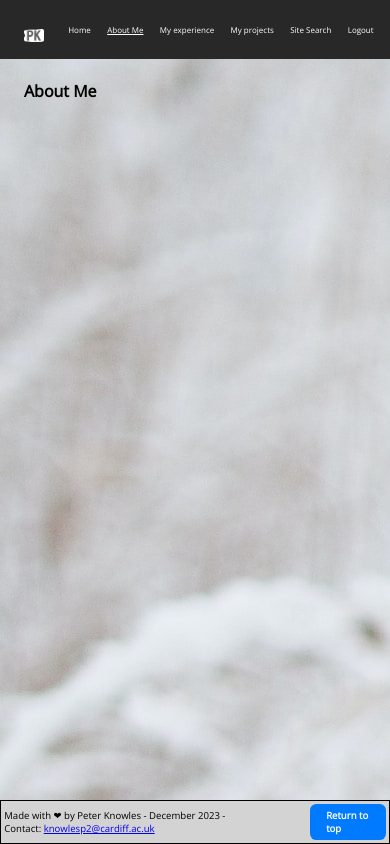
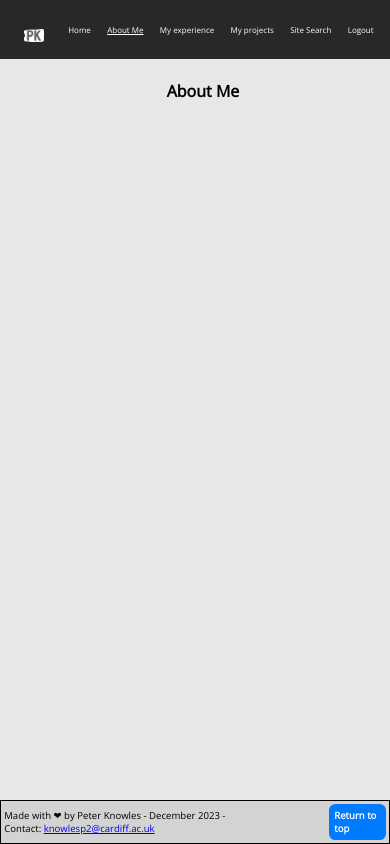
Before and after one commit to plknowles/Dynamic-Website-Portfolio, a Flask app: page /about in a window 390 px wide. Run offline with Flask 3, Linux system fonts and the light colour scheme; the visitor is signed in with stand-in values (Sample User, id 1).

Commit message:
responsive design edits

```diff
--- a/static/styles.css
+++ b/static/styles.css
@@ -7,6 +7,7 @@
 }
 /* Formatting for the whole body */
 body {
+    background-image: url("/static/images/ernesta-vala-gxt05XHaQ9Q-unsplash.jpg");
     display: flex;
     flex-direction: row;
     margin: 0;
@@ -103,10 +104,11 @@ figcaption {
 }
 
 .content {
-    background-image: url("/static/images/ernesta-vala-gxt05XHaQ9Q-unsplash.jpg");
-    background-color: lightgrey;
-    margin-bottom: 1rem;
-    width: 100%;
+    background-color: rgb(231, 231, 231);
+    width: 75%;
+    margin: auto;
+    margin-bottom: 2rem;
+    margin-top: 0;
 }
 
 #header {
@@ -116,7 +118,7 @@ figcaption {
 /* h1 header effects */
 h1 {
     color: black;
-    text-align: start;
+    text-align: center;
     font-size: 3rem;
     margin: 0.5rem;
     margin-left: 1.5rem;
@@ -145,7 +147,6 @@ main {
     padding-right: 3rem;
     justify-content: center;
     font-size: 1.2rem;
-    /* background-color: #f5f4ef; */
     line-height: 200%;
 }
 
@@ -184,7 +185,7 @@ footer {
     display: inline-block;
     background-color: #007BFF;
     color: #fff;
-    padding: 0.3rem 1rem;
+    padding: 0.3rem;
     text-decoration: none;
     border: none;
     border-radius: 0.4rem;
@@ -288,8 +289,6 @@ input {
 }
 
 /* Media controls to enable responsive web design at various screen sizes */
-@media (max-width: 1130px) {
-}
 
 @media (max-width: 900px) {
     h1 {
@@ -309,6 +308,10 @@ input {
     }
     #header {
         margin-top: 5rem;
+    }
+
+    .content {
+        width: 100%;
     }
 }
 
```
